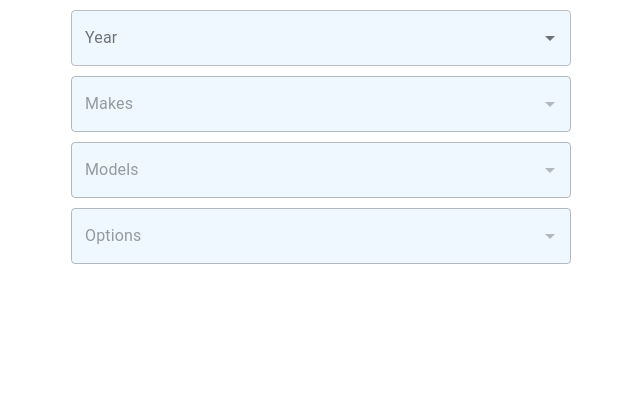
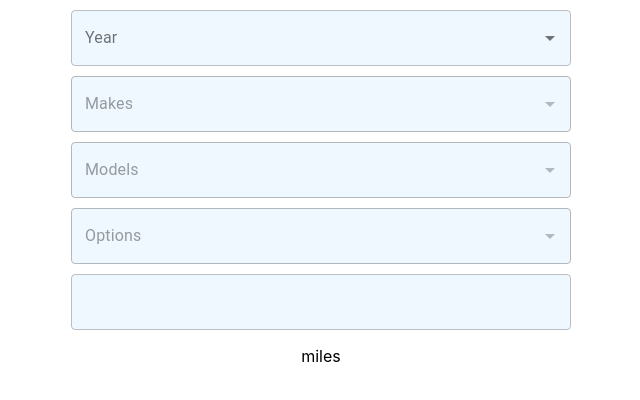
Before and after one commit to mwi079/footprint, a React (Create React App) app in the folder client/: page / in a window 1280 px wide. Shown: the top 400 px of the page, without its empty margins (319-959 px from the left). Built offline with nearby package versions, Linux system fonts and the light colour scheme; no server answers.

Commit message:
pre-form re-shuffle commit

```diff
--- a/client/src/ApiService.js
+++ b/client/src/ApiService.js
@@ -1,21 +1,27 @@
 const axios = require('axios');
 
-const base_carUrl = 'https://www.fueleconomy.gov/ws/rest/vehicle/menu/';
+const base_carUrl = 'https://www.fueleconomy.gov/ws/rest/vehicle/';
 
 export function getYears() {
-  return get(base_carUrl + 'year');
+  return get(base_carUrl + 'menu/year');
 }
 
 export function getMakes(year) {
-  return get(`${base_carUrl}make?year=${year}`);
+  return get(`${base_carUrl}menu/make?year=${year}`);
 }
 
 export function getModels(make, { year }) {
-  return get(`${base_carUrl}model?year=${year}&make=${make}`);
+  return get(`${base_carUrl}menu/model?year=${year}&make=${make}`);
 }
 
 export function getOptions(model, { year, make }) {
-  return get(`${base_carUrl}options?year=${year}&make=${make}&model=${model}`);
+  return get(
+    `${base_carUrl}menu/options?year=${year}&make=${make}&model=${model}`
+  );
+}
+
+export function getGPM(id) {
+  return get(`${base_carUrl}${id}`);
 }
 
 function get(url) {
--- a/client/src/App.js
+++ b/client/src/App.js
@@ -1,10 +1,18 @@
 import React, { useEffect, useState } from 'react';
-import { getMakes, getYears, getModels, getOptions } from './ApiService';
+import {
+  getMakes,
+  getYears,
+  getModels,
+  getOptions,
+  getGPM,
+} from './ApiService';
 import CarForms from './carForms/forms';
 import Footprint from './footprint/footprint';
+import Distance from './distanceForms/distance';
 
 function App() {
   const [car, setCar] = useState({});
+  const [journey, setJourney] = useState({});
 
   const [years, setYears] = useState(['years']);
   const [makes, setMakes] = useState(['makes']);
@@ -27,6 +35,7 @@ function App() {
       model: '',
       option: '',
       id: '',
+      gpm: '',
     });
 
     if (year !== null) {
@@ -45,6 +54,7 @@ function App() {
       model: '',
       option: '',
       id: '',
+      gpm: '',
     });
 
     if (make !== null) {
@@ -62,17 +72,21 @@ function App() {
       model,
       option: '',
       id: '',
+      gpm: '',
     });
-
     if (model !== null) {
       getOptions(model, car).then(({ data }) => {
         if (data.menuItem.length) setOptions(data.menuItem.map((item) => item));
-        else getCarID(data.menuItem);
+        else {
+          setOptions([data.menuItem]);
+        }
       });
     }
   };
 
   const getCarID = (option) => {
+    console.log(option);
+    console.log(car);
     if (option !== null) {
       setCar({
         year: car.year,
@@ -80,6 +94,7 @@ function App() {
         model: car.model,
         option: option.text,
         id: option.value,
+        gpm: '',
       });
     } else {
       setCar({
@@ -88,8 +103,30 @@ function App() {
         model: car.model,
         option: '',
         id: '',
+        gpm: '',
       });
     }
+  };
+
+  const journeyDistance = (distance) => {
+    setJourney(distance.target.value);
+  };
+
+  const journeyCO2 = () => {
+    //! on submitting car and distance
+
+    getGPM(car.id).then(({ data }) => {
+      setCar({
+        year: car.year,
+        make: car.make,
+        model: car.model,
+        option: car.option,
+        id: car.id,
+        gpm: data.co2TailpipeGpm,
+      });
+    });
+
+    setJourney(+journey.distance * +car.gpm);
   };
 
   return (
@@ -104,7 +141,8 @@ function App() {
         optionsOfModels={optionsOfModels}
         getCarID={getCarID}
       />
-      <Footprint car={car} />
+      <Distance journeyDistance={journeyDistance} journey={journey} />
+      <Footprint car={car} journey={journey} />
     </div>
   );
 }
--- /dev/null
+++ b/client/src/distanceForms/distance.css
@@ -0,0 +1,9 @@
+.form {
+  display: flex;
+  flex-direction: column;
+  width: 500px;
+  border-radius: 5px;
+  background-color: aliceblue;
+  justify-content: center;
+  margin: 10px;
+}
--- /dev/null
+++ b/client/src/distanceForms/distance.js
@@ -0,0 +1,18 @@
+import { TextField } from '@material-ui/core';
+import './distance.css';
+
+export default function Distance({ journeyDistance, journey }) {
+  return (
+    <center>
+      <form className="form">
+        <TextField
+          type="number"
+          className="milage"
+          variant="outlined"
+          value={journey.distance}
+          onChange={journeyDistance}
+        />
+      </form>
+    </center>
+  );
+}
--- a/client/src/footprint/footprint.js
+++ b/client/src/footprint/footprint.js
@@ -1,11 +1,17 @@
-export default function footprint({ car }) {
+export default function footprint({ car, milage }) {
   return (
-    <div>
+    <center>
       {car.year}
+      <p></p>
       {car.make}
+      <p></p>
       {car.model}
+      <p></p>
       {car.option}
+      <p></p>
       {car.id}
-    </div>
+      <p></p>
+      {milage} miles
+    </center>
   );
 }
```
Also changed, not shown: 1 other file (tests, documents, lock files or other folders).
